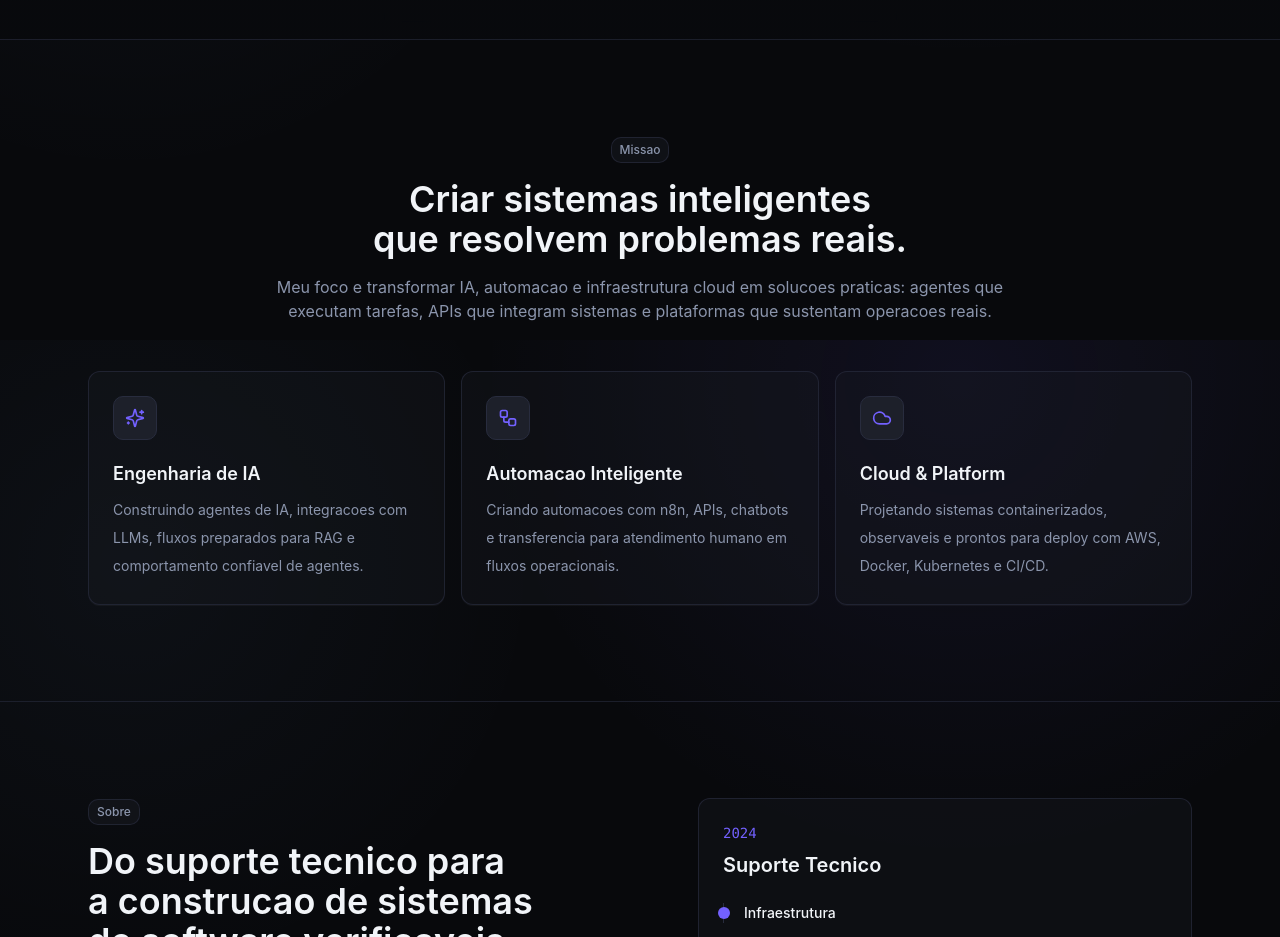
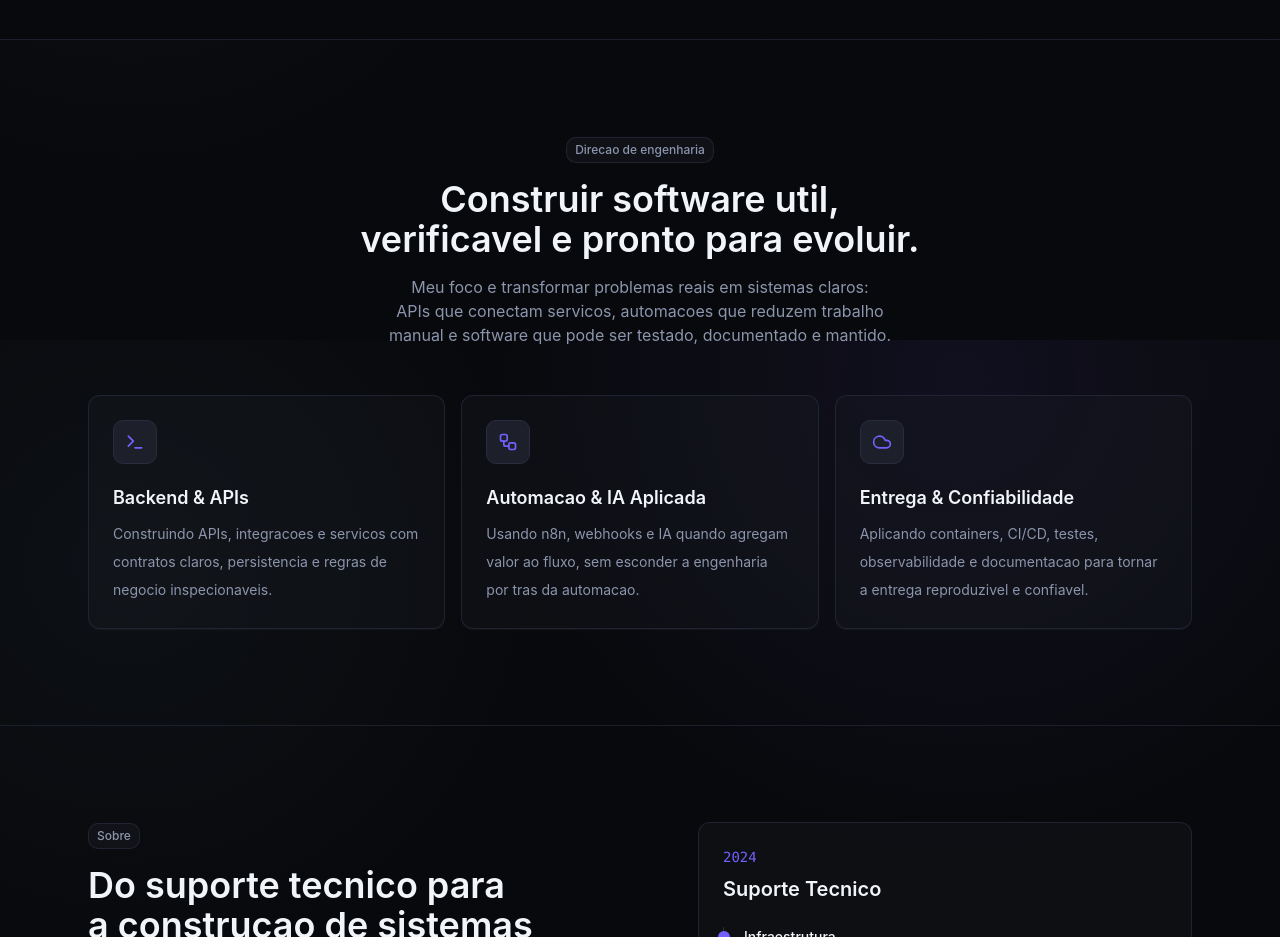
Before and after one commit to DavidDevd/pauloramos.github.io, a Next.js app: page / in a window 1280 px wide. Shown: the part 1260-2197 px from the top of the page. Built offline with nearby package versions, Linux system fonts and the light colour scheme; no server answers.

Commit message:
content: align mission with recruiter engineering narrative

```diff
--- a/src/data/mission.ts
+++ b/src/data/mission.ts
@@ -2,54 +2,54 @@ import type { Locale, MissionData } from "@/types";
 
 export const missionDataByLocale = {
   "pt-BR": {
-    eyebrow: "Missao",
-    title: "Criar sistemas inteligentes que resolvem problemas reais.",
+    eyebrow: "Direcao de engenharia",
+    title: "Construir software util, verificavel e pronto para evoluir.",
     description:
-      "Meu foco e transformar IA, automacao e infraestrutura cloud em solucoes praticas: agentes que executam tarefas, APIs que integram sistemas e plataformas que sustentam operacoes reais.",
+      "Meu foco e transformar problemas reais em sistemas claros: APIs que conectam servicos, automacoes que reduzem trabalho manual e software que pode ser testado, documentado e mantido.",
     pillars: [
       {
-        icon: "sparkles",
-        title: "Engenharia de IA",
+        icon: "terminal",
+        title: "Backend & APIs",
         description:
-          "Construindo agentes de IA, integracoes com LLMs, fluxos preparados para RAG e comportamento confiavel de agentes.",
+          "Construindo APIs, integracoes e servicos com contratos claros, persistencia e regras de negocio inspecionaveis.",
       },
       {
         icon: "workflow",
-        title: "Automacao Inteligente",
+        title: "Automacao & IA Aplicada",
         description:
-          "Criando automacoes com n8n, APIs, chatbots e transferencia para atendimento humano em fluxos operacionais.",
+          "Usando n8n, webhooks e IA quando agregam valor ao fluxo, sem esconder a engenharia por tras da automacao.",
       },
       {
         icon: "cloud",
-        title: "Cloud & Platform",
+        title: "Entrega & Confiabilidade",
         description:
-          "Projetando sistemas containerizados, observaveis e prontos para deploy com AWS, Docker, Kubernetes e CI/CD.",
+          "Aplicando containers, CI/CD, testes, observabilidade e documentacao para tornar a entrega reproduzivel e confiavel.",
       },
     ],
   },
   "en-US": {
-    eyebrow: "Mission",
-    title: "Engineering intelligent systems that solve real problems.",
+    eyebrow: "Engineering direction",
+    title: "Build useful, verifiable software that is ready to evolve.",
     description:
-      "My focus is turning AI, automation and cloud infrastructure into practical solutions: agents that execute tasks, APIs that connect systems and platforms that support real operations.",
+      "My focus is turning real problems into clear systems: APIs that connect services, automations that reduce manual work and software that can be tested, documented and maintained.",
     pillars: [
       {
-        icon: "sparkles",
-        title: "AI Engineering",
+        icon: "terminal",
+        title: "Backend & APIs",
         description:
-          "Building AI agents, LLM integrations, RAG-ready workflows and reliable agent behavior.",
+          "Building APIs, integrations and services with clear contracts, persistence and inspectable business rules.",
       },
       {
         icon: "workflow",
-        title: "Intelligent Automation",
+        title: "Automation & Applied AI",
         description:
-          "Creating automations with n8n, APIs, chatbots and human handoff for operational workflows.",
+          "Using n8n, webhooks and AI where they add value to the workflow without hiding the engineering behind the automation.",
       },
       {
         icon: "cloud",
-        title: "Cloud & Platform",
+        title: "Delivery & Reliability",
         description:
-          "Designing containerized, observable and deployable systems using AWS, Docker, Kubernetes and CI/CD.",
+          "Applying containers, CI/CD, testing, observability and documentation to make delivery reproducible and reliable.",
       },
     ],
   },
```
